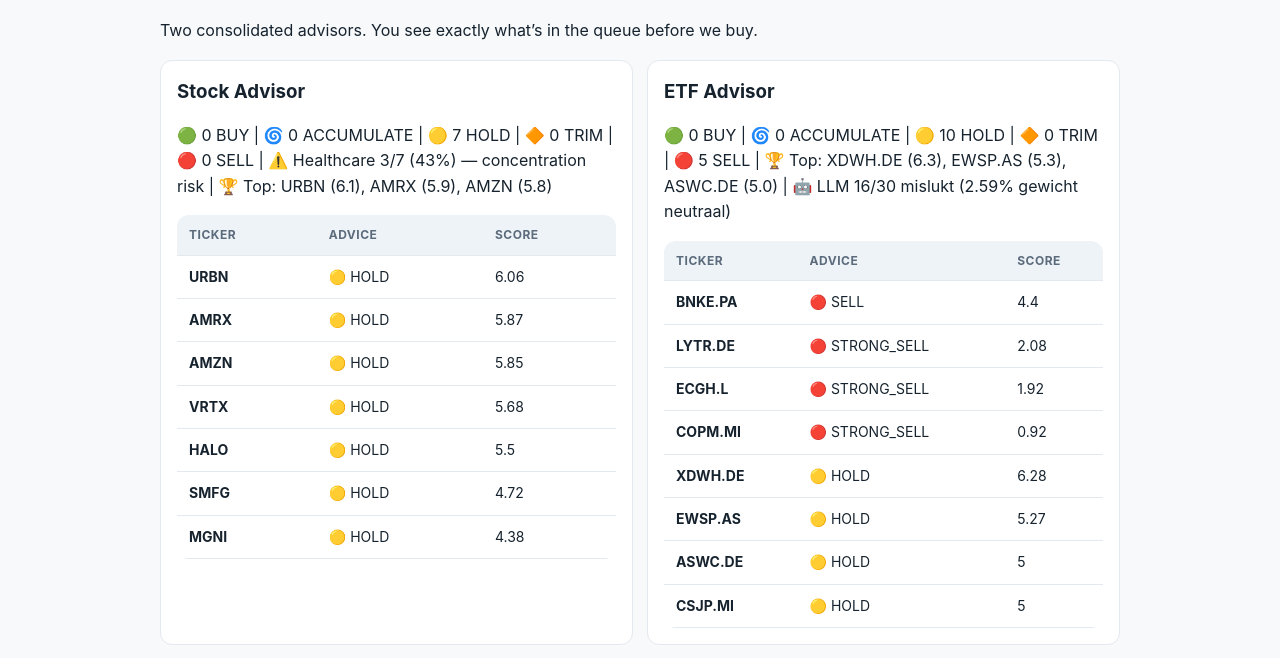
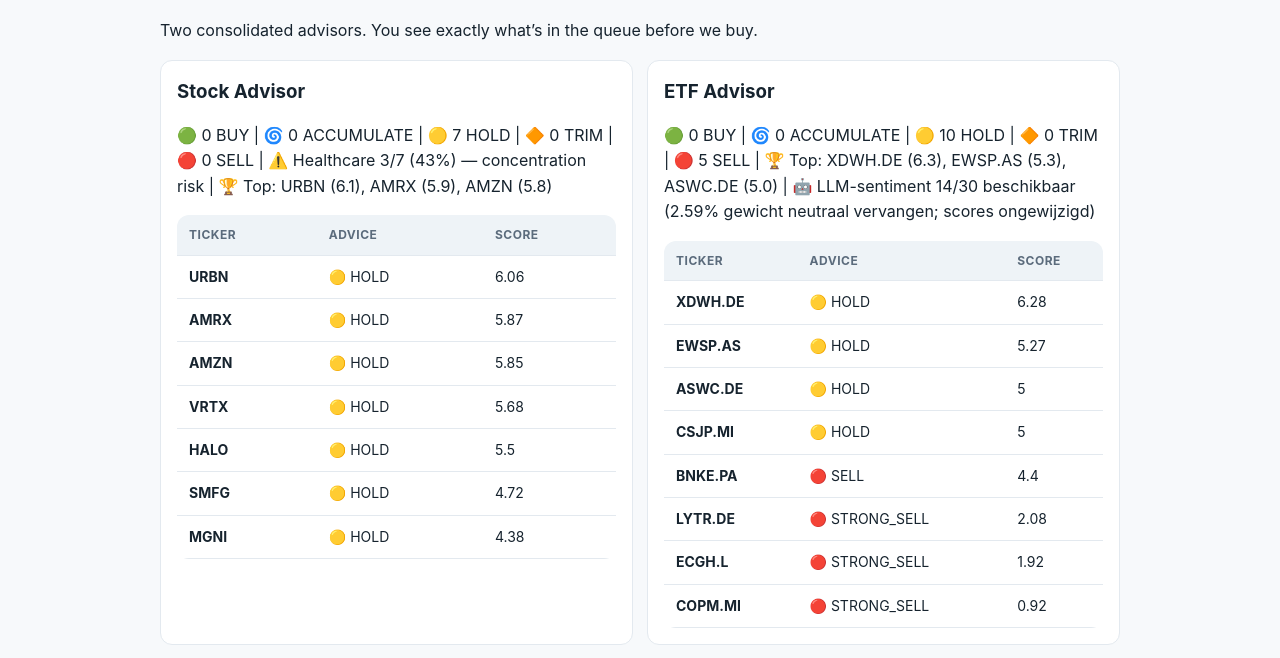
Before and after one commit to guy907/accucompounder, a plain HTML site: page pipeline.html in a window 1280 px wide. Shown: the part 141-799 px from the top of the page. Drawn offline with Linux system fonts and the light colour scheme.

Commit message:
Sort pipeline tables by score and clarify LLM status wording

```diff
--- a/pipeline.html
+++ b/pipeline.html
@@ -22,13 +22,18 @@
 </main><footer>© AccuCompounder Research — Educational showcase only. Not financial advice. Past performance ≠ future results. | <a href="trades.xml">RSS Trades</a> | <a href="tearsheet.html">Tearsheet</a></footer>
 <script>
 fetch('data/pipeline.json').then(r=>r.json()).then(d=>{
- const EN=x=>String(x||'').replace(/sectorconcentratie risico!/gi,'concentration risk').trim();
+  const EN=x=>String(x||'')
+   .replace(/sectorconcentratie risico!/gi,'concentration risk')
+   .replace(/🤖 LLM (\d+)\/(\d+) mislukt \(([\d.]+)% gewicht neutraal\)/gi,
+     (_,f,t,w)=>`🤖 LLM-sentiment ${t-f}/${t} beschikbaar (${w}% gewicht neutraal vervangen; scores ongewijzigd)`)
+   .trim();
  document.getElementById('ss').textContent=EN(d.stock_summary);
  document.getElementById('es').textContent=EN(d.etf_summary);
   const dot={BUY:'🟢',ACCUMULATE:'🌀',HOLD:'🟡',TRIM:'🔶',SELL:'🔴',STRONG_SELL:'🔴',CONFLICT:'⚪'};
   const trow=x=>`<tr><td><b>${x.ticker}</b></td><td>${dot[x.advice]||''} ${x.advice}</td><td>${x.score??''}</td></tr>`;
-  document.getElementById('st').innerHTML+=''+d.stocks_watch.map(trow).join('');
-  document.getElementById('et').innerHTML+=''+d.etf_queue.map(trow).join('');
+  const byScore=(a,b)=>((b.score??-1)-(a.score??-1));
+   document.getElementById('st').innerHTML+=''+[...d.stocks_watch].sort(byScore).map(trow).join('');
+   document.getElementById('et').innerHTML+=''+[...d.etf_queue].sort(byScore).map(trow).join('');
  }).catch(()=>{
   document.querySelectorAll('p[id]').forEach(p=>{p.innerHTML='<span class="datafail" style="display:inline-block">Advisor stats could not be loaded — <code>data/pipeline.json</code> did not respond, so both tables below are <b>empty, not zero</b>. The raw data is still readable at <a href="data/pipeline.json">data/pipeline.json</a>.</span>'});
   document.querySelectorAll('table').forEach(t=>{if(t.rows.length===1)t.insertAdjacentHTML('beforeend','<tr><td colspan="3" style="color:#5B6B7C">Not loaded.</td></tr>')});
```
